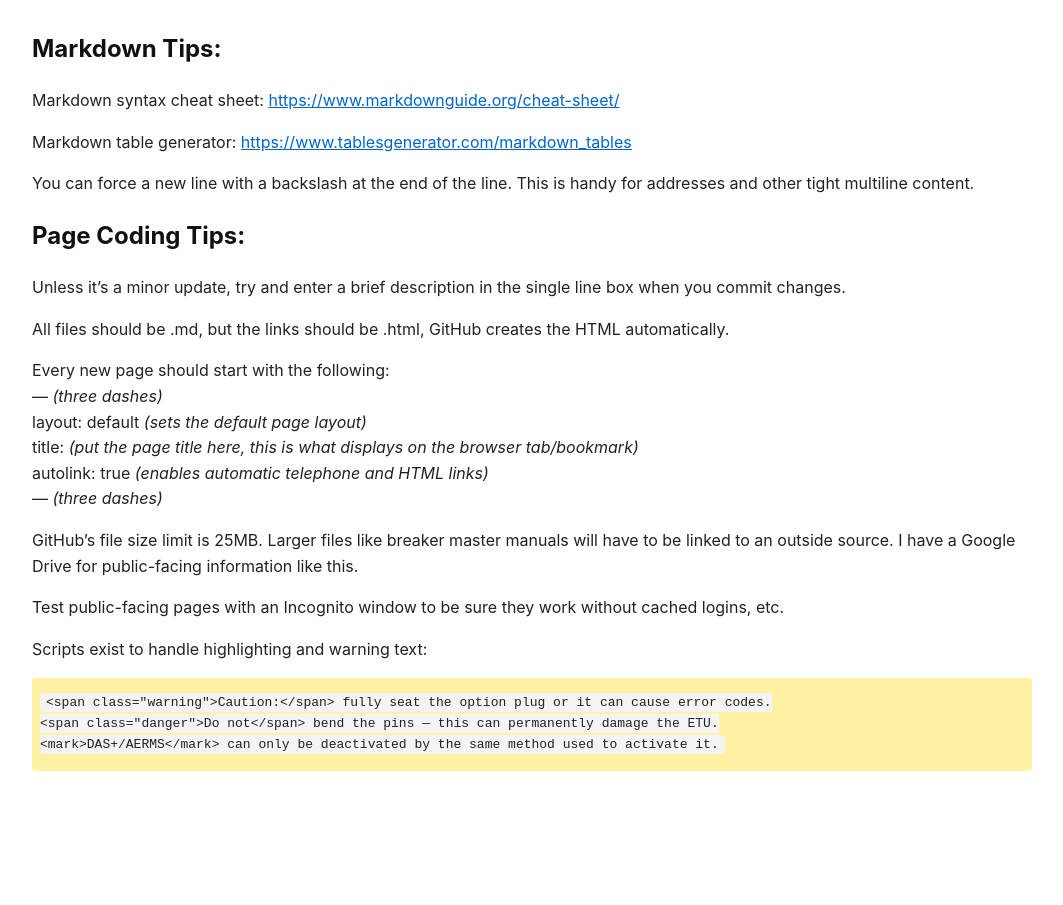
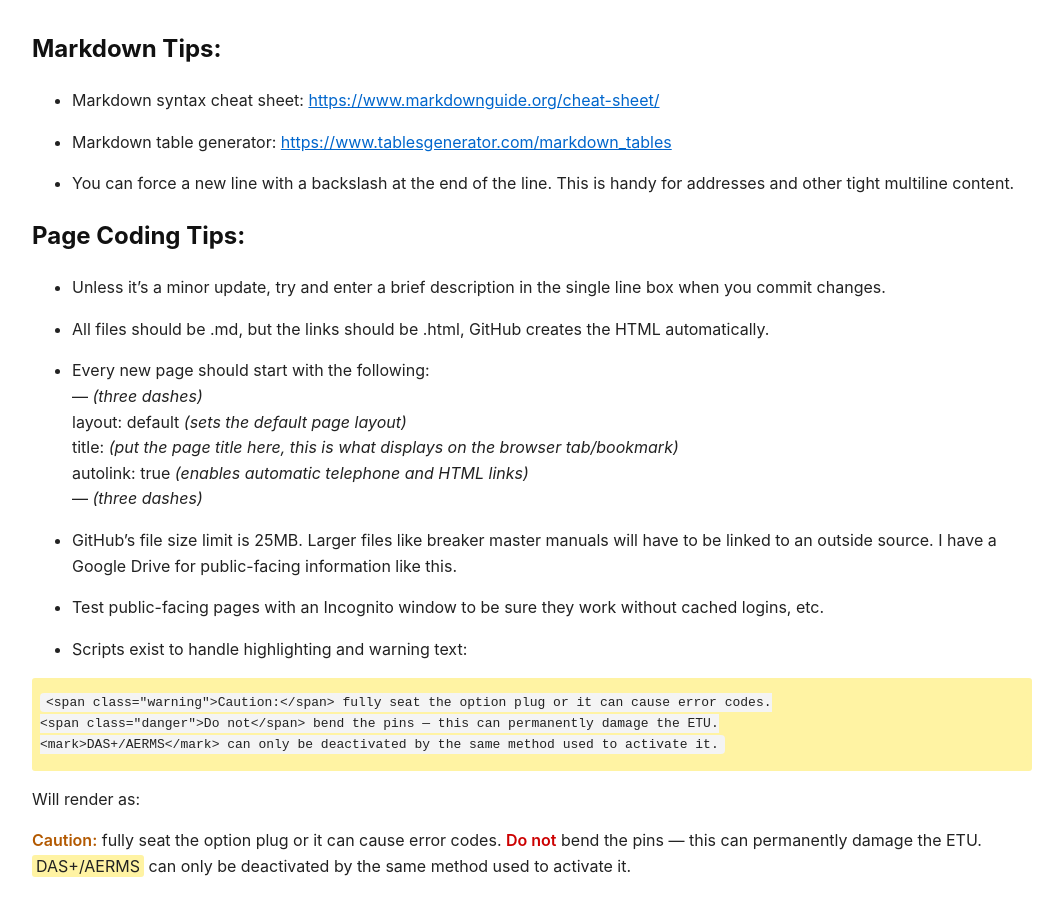
Before and after one commit to epecsupport/Service, a Jekyll site: the page built from support/markdown.md, in a window 1280 px wide. Shown: the whole page, without its empty margins (108-1171 px from the left). Built offline with Jekyll 4.4.1, drawn with Linux system fonts in a browser that asks for light colours.

Commit message:
Update markdown.md

````diff
--- a/support/markdown.md
+++ b/support/markdown.md
@@ -6,33 +6,39 @@ autolink: true
 
 ## Markdown Tips:
 
-Markdown syntax cheat sheet: https://www.markdownguide.org/cheat-sheet/
+- Markdown syntax cheat sheet: https://www.markdownguide.org/cheat-sheet/
 
-Markdown table generator: https://www.tablesgenerator.com/markdown_tables
+- Markdown table generator: https://www.tablesgenerator.com/markdown_tables
 
-You can force a new line with a backslash at the end of the line.  This is handy for addresses and other tight multiline content.
+- You can force a new line with a backslash at the end of the line.  This is handy for addresses and other tight multiline content.
 
 ## Page Coding Tips:
 
-Unless it's a minor update, try and enter a brief description in the single line box when you commit changes.
+- Unless it's a minor update, try and enter a brief description in the single line box when you commit changes.
 
-All files should be .md, but the links should be .html, GitHub creates the HTML automatically.
+- All files should be .md, but the links should be .html, GitHub creates the HTML automatically.
 
-Every new page should start with the following:\
+- Every new page should start with the following:\
 --- *(three dashes)*\
 layout: default *(sets the default page layout)*\
 title: *(put the page title here, this is what displays on the browser tab/bookmark)*\
 autolink: true *(enables automatic telephone and HTML links)*\
 --- *(three dashes)*
 
-GitHub's file size limit is 25MB.  Larger files like breaker master manuals will have to be linked to an outside source.  I have a Google Drive for public-facing information like this.
+- GitHub's file size limit is 25MB.  Larger files like breaker master manuals will have to be linked to an outside source.  I have a Google Drive for public-facing information like this.
 
-Test public-facing pages with an Incognito window to be sure they work without cached logins, etc.
+- Test public-facing pages with an Incognito window to be sure they work without cached logins, etc.
 
-Scripts exist to handle highlighting and warning text:
+- Scripts exist to handle highlighting and warning text:
 
 ```
 <span class="warning">Caution:</span> fully seat the option plug or it can cause error codes.
 <span class="danger">Do not</span> bend the pins — this can permanently damage the ETU.
 <mark>DAS+/AERMS</mark> can only be deactivated by the same method used to activate it.
 ```
+
+Will render as:
+
+<span class="warning">Caution:</span> fully seat the option plug or it can cause error codes.
+<span class="danger">Do not</span> bend the pins — this can permanently damage the ETU.
+<mark>DAS+/AERMS</mark> can only be deactivated by the same method used to activate it.
````
